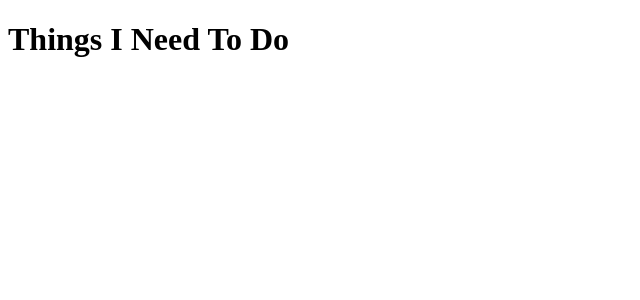
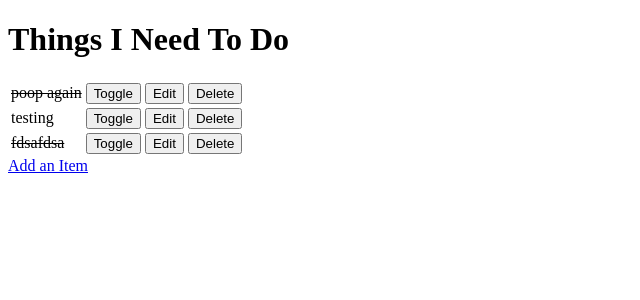
Before and after one commit to lee-joanne/ci-fsf-hello-django, a Django app: page / in a window 1280 px wide. Shown: the top 300 px of the page, without its empty margins (0-640 px from the left). Run offline with Django 3.2, Linux system fonts and the light colour scheme; data comes from the database, SQL or seed files in the repository; both versions use the stored data as it was after the commit.

Commit message:
Add CRUD functionality

```diff
--- a/django_todo/urls.py
+++ b/django_todo/urls.py
@@ -15,9 +15,13 @@ Including another URLconf
 """
 from django.contrib import admin
 from django.urls import path
-from todo.views import get_todo_list
+from todo import views
 
 urlpatterns = [
     path('admin/', admin.site.urls),
-    path('', get_todo_list, name='get_todo_list')
+    path('', views.get_todo_list, name='get_todo_list'),
+    path('add', views.add_item, name='add'),
+    path('edit/<item_id>', views.edit_item, name='edit'),
+    path('toggle/<item_id>', views.toggle_item, name='toggle'),
+    path('delete/<item_id>', views.delete_item, name='delete')
 ]
--- a/todo/models.py
+++ b/todo/models.py
@@ -1,6 +1,8 @@
 from django.db import models
 
+
 # Create your models here.
+
 
 class Item(models.Model): #when Django sees new Item class, will create new Item 'spreadsheet'
     name = models.CharField(max_length=50, null=False, blank=False)
--- a/todo/templates/todo/todo_list.html
+++ b/todo/templates/todo/todo_list.html
@@ -10,6 +10,38 @@
 
 <body>
     <h1>Things I Need To Do</h1>
+
+    <table>
+        {% for item in items %}
+        <tr>
+            {% if item.done %}
+            <td><strike>{{ item.name }}</strike></td>
+            {% else %}
+            <td>{{ item.name }}</td>
+            {% endif %}
+            <td>
+                <a href="/toggle/{{ item.id }}">
+                    <button>Toggle</button>
+                </a>
+            </td>
+            <td>
+                <a href="/edit/{{ item.id }}">
+                    <button>Edit</button>
+                </a>
+            </td>
+            <td>
+                <a href="/delete/{{ item.id }}">
+                    <button>Delete</button>
+                </a>
+            </td>
+        </tr>
+        {% empty %}
+        <tr>
+            <td>You have nothing to do</td>
+        </tr>
+        {% endfor %}
+    </table>
+    <a href="/add">Add an Item</a>
 </body>
 
 </html>
--- a/todo/views.py
+++ b/todo/views.py
@@ -1,6 +1,53 @@
-from django.shortcuts import render
+from django.shortcuts import render, redirect, get_object_or_404
+from .models import Item
+from .forms import ItemForm
 
 # Create your views here.
 
+
 def get_todo_list(request):
-    return render(request, "todo/todo_list.html")
+    items = Item.objects.all()
+    context = {
+        'items': items
+    }
+    return render(request, "todo/todo_list.html", context)
+
+
+def add_item(request):
+    if request.method == "POST":
+        form = ItemForm(request.POST)
+        if form.is_valid():
+            form.save()
+            return redirect('get_todo_list')
+    form = ItemForm()
+    context = {
+        'form': form
+    }
+    return render(request, "todo/add_item.html", context)
+
+
+def edit_item(request, item_id):
+    item = get_object_or_404(Item, id=item_id)
+    if request.method == "POST":
+        form = ItemForm(request.POST, instance=item)
+        if form.is_valid():
+            form.save()
+            return redirect('get_todo_list')
+    form = ItemForm(instance=item)
+    context = {
+        'form': form
+    }
+    return render(request, 'todo/edit_item.html', context)
+
+
+def toggle_item(request, item_id):
+    item = get_object_or_404(Item, id=item_id)
+    item.done = not item.done
+    item.save()
+    return redirect('get_todo_list')
+
+
+def delete_item(request, item_id):
+    item = get_object_or_404(Item, id=item_id)
+    item.delete()
+    return redirect('get_todo_list')
```
Also changed, not shown: todo/forms.py (added, +8 -0 lines), todo/templates/todo/add_item.html (added, +26 -0 lines), todo/templates/todo/edit_item.html (added, +26 -0 lines), db.sqlite3, todo/admin.py (line endings or trailing spaces).
